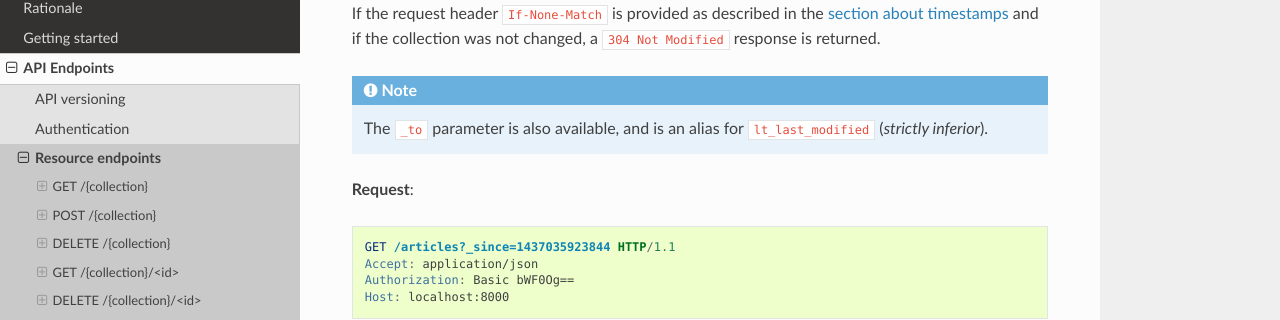
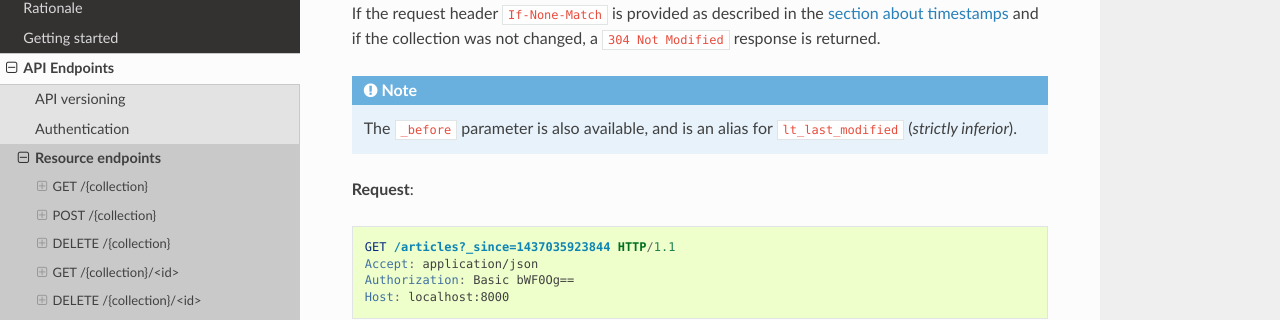
Before and after one commit to Kinto/kinto, a Sphinx documentation site: the page built from docs/api/resource.rst, in a window 1280 px wide and 1400 px high, scrolled down 2803 px. Shown: the part 137-457 px from the top of the window. Built offline with Sphinx 7.4.7 and the Read the Docs theme 2.0.0, drawn with Linux system fonts in a browser that asks for light colours.

Commit message:
Update documentation.

```diff
--- a/docs/api/resource.rst
+++ b/docs/api/resource.rst
@@ -151,7 +151,7 @@ collection was not changed, a ``304 Not Modified`` response is returned.
 
 .. note::
 
-   The ``_to`` parameter is also available, and is an alias for
+   The ``_before`` parameter is also available, and is an alias for
    ``lt_last_modified`` (*strictly inferior*).
 
 
@@ -228,7 +228,7 @@ List of available URL parameters
 --------------------------------
 
 - ``<prefix?><attribute name>``: filter by value(s)
-- ``_since``, ``_to``: polling changes
+- ``_since``, ``_before``: polling changes
 - ``_sort``: order list
 - ``_limit``: pagination max size
 - ``_token``: pagination token
```
